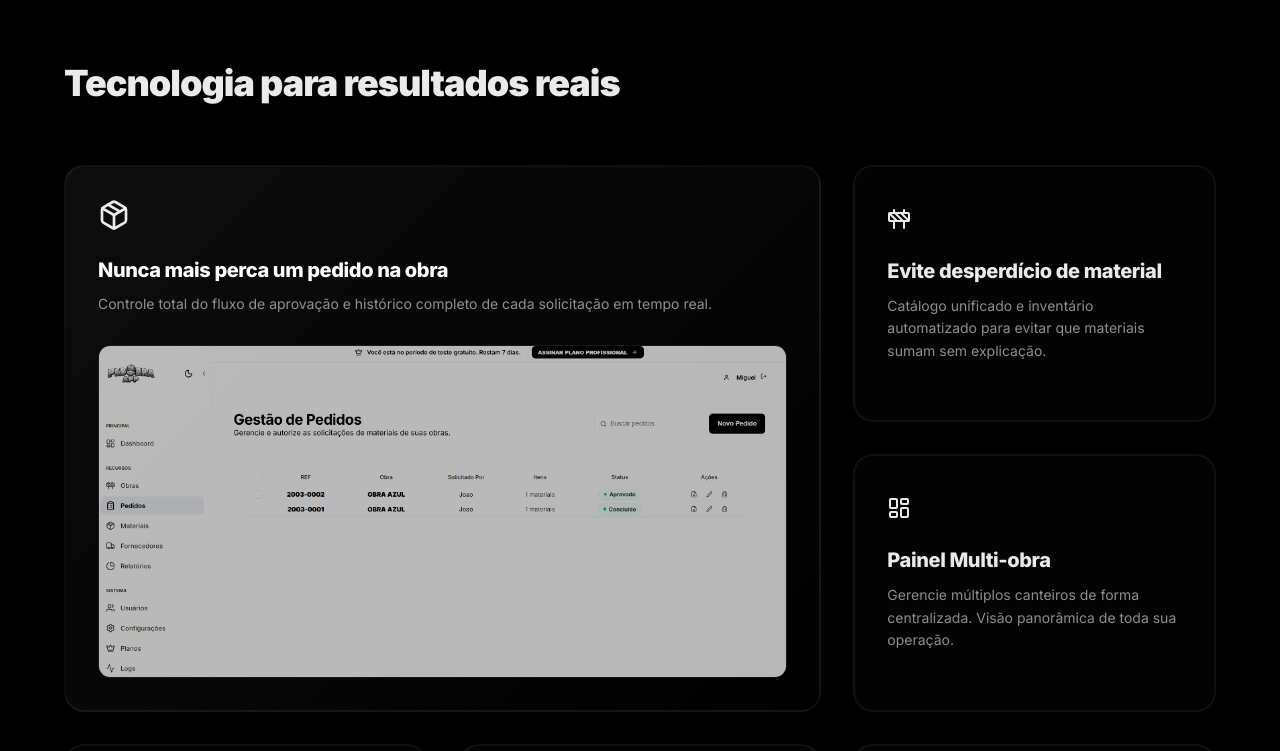
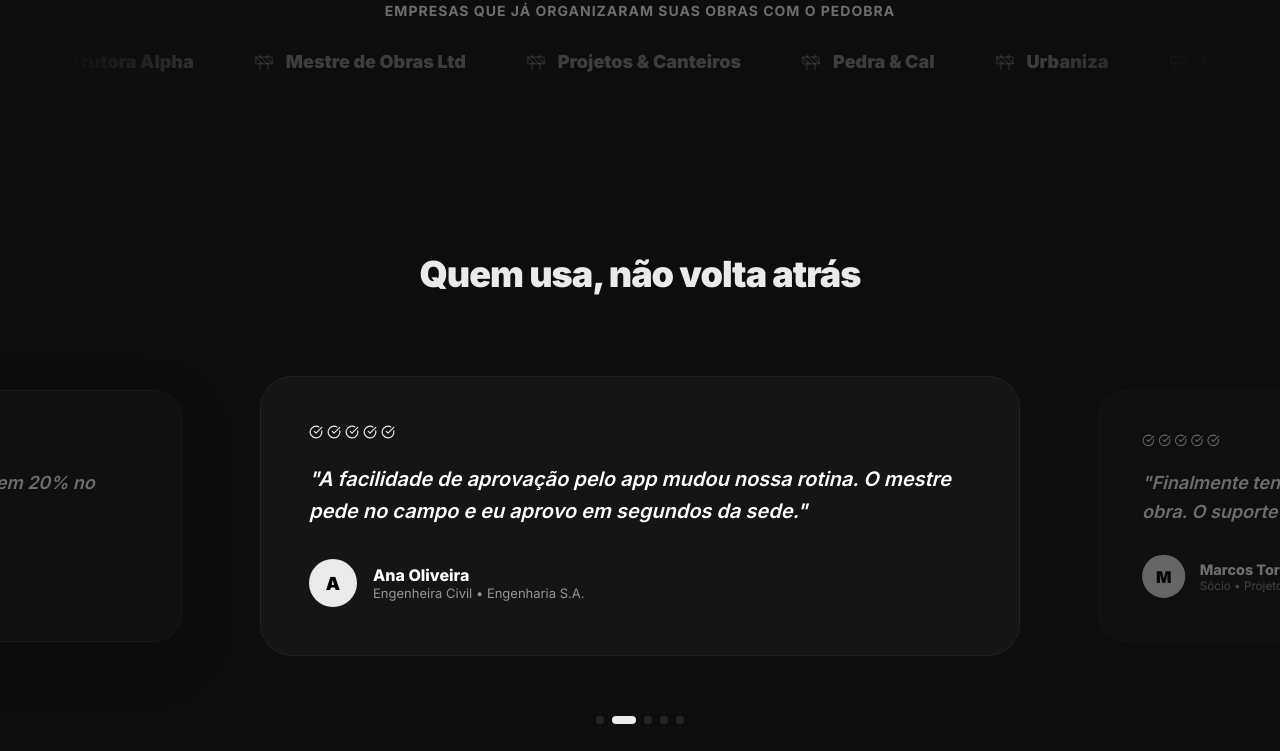
Before and after one commit to pedobra/pedobra, a React (Vite) app: page / in a window 1280 px wide. Shown: the part 2457-3208 px from the top of the page. Built offline with nearby package versions, Linux system fonts and the light colour scheme; no server answers.

Commit message:
\Landing Page: Social Proof v11.0 (Marquee & Testimonials)"

```diff
--- a/src/pages/LandingPage.tsx
+++ b/src/pages/LandingPage.tsx
@@ -140,6 +140,24 @@ const LandingPage = () => {
             desc: "Acesso controlado para mestres e gestores."
         },
     ];
+
+    const testimonials = [
+        { name: "Ricardo Silva", role: "Gestor de Obras", company: "Construtora Alpha", content: "O PedObra reduziu nosso desperdício de materiais em 20% no primeiro mês. O controle de pedidos é imbatível.", stars: 5, featured: true },
+        { name: "Ana Oliveira", role: "Engenheira Civil", company: "Engenharia S.A.", content: "A facilidade de aprovação pelo app mudou nossa rotina. O mestre pede no campo e eu aprovo em segundos da sede.", stars: 5 },
+        { name: "Marcos Torres", role: "Sócio", company: "Projetos & Canteiros", content: "Finalmente tenho visão clara de onde está indo o dinheiro de cada obra. O suporte é excelente.", stars: 5 },
+        { name: "Julia Mendes", role: "Suprimentos", company: "Pedra & Cal", content: "Gerar ordens de compra em PDF com um clique economiza horas do meu dia. Indispensável.", stars: 5 },
+        { name: "Carlos Eduardo", role: "Mestre de Obras", company: "Urbaniza", content: "O app é tão simples que até quem não tem tecnologia aprende em minutos. Recomendo.", stars: 5 }
+    ];
+
+    const partners = ["Engenharia S.A.", "Construtora Alpha", "Mestre de Obras Ltd", "Projetos & Canteiros", "Pedra & Cal", "Urbaniza", "BuildMaster", "Canteiro Digital"];
+    const [testiIndex, setTestiIndex] = useState(0);
+
+    useEffect(() => {
+        const timer = setInterval(() => {
+            setTestiIndex(prev => (prev + 1) % testimonials.length);
+        }, 5000);
+        return () => clearInterval(timer);
+    }, [testimonials.length]);
 
     const faqs = [
         { q: "O sistema funciona em celular?", a: "Sim! O PedObra é totalmente responsivo e foi desenhado para funcionar perfeitamente em smartphones, tablets e computadores." },
@@ -308,6 +326,54 @@ const LandingPage = () => {
                         </div>
                         <div className="flow-cta-wrapper text-center">
                             <button className="btn-venda highlight-glow" onClick={() => setIsSignUp(true)}>QUERO COMEÇAR AGORA</button>
+                        </div>
+                    </div>
+                </div>
+            </section>
+
+            <section className="logo-marquee-section">
+                <div className="section-container">
+                    <p className="marquee-title text-center">Empresas que já organizaram suas obras com o PedObra</p>
+                    <div className="marquee-container">
+                        <div className="marquee-content">
+                            {[...partners, ...partners].map((p, i) => (
+                                <div key={i} className="marquee-item">
+                                    <Construction size={20} className="marquee-icon" />
+                                    <span>{p}</span>
+                                </div>
+                            ))}
+                        </div>
+                    </div>
+                </div>
+            </section>
+
+            <section className="testimonials-section">
+                <div className="section-container">
+                    <h2 className="section-title text-center">Quem usa, não volta atrás</h2>
+                    <div className="testimonials-carousel">
+                        <div className="testimonials-wrapper" style={{ transform: `translateX(-${testiIndex * 100}%)` }}>
+                            {testimonials.map((t, i) => (
+                                <div key={i} className={`testimonial-card-container ${testiIndex === i ? 'active' : ''}`}>
+                                    <div className={`testimonial-card glass ${t.featured ? 'featured' : ''}`}>
+                                        <div className="stars">
+                                            {[...Array(t.stars)].map((_, si) => <CheckCircle key={si} size={14} className="star-icon" />)}
+                                        </div>
+                                        <p className="testimonial-content">"{t.content}"</p>
+                                        <div className="testimonial-footer">
+                                            <div className="user-avatar">{t.name[0]}</div>
+                                            <div className="user-info">
+                                                <span className="user-name">{t.name}</span>
+                                                <span className="user-meta">{t.role} • {t.company}</span>
+                                            </div>
+                                        </div>
+                                    </div>
+                                </div>
+                            ))}
+                        </div>
+                        <div className="carousel-nav">
+                            {testimonials.map((_, i) => (
+                                <button key={i} className={`nav-dot ${testiIndex === i ? 'active' : ''}`} onClick={() => setTestiIndex(i)} />
+                            ))}
                         </div>
                     </div>
                 </div>
@@ -912,6 +978,49 @@ const LandingPage = () => {
                 @keyframes fadeIn { from { opacity: 0; transform: translateY(10px); } to { opacity: 1; transform: translateY(0); } }
                 .glass { background: var(--glass); backdrop-filter: blur(10px); -webkit-backdrop-filter: blur(10px); }
                 .glass-heavy { background: rgba(0,0,0,0.8); backdrop-filter: blur(20px); -webkit-backdrop-filter: blur(20px); }
+
+                /* Marquee & Testimonials V11 */
+                .logo-marquee-section { padding: 60px 0; background: #0d0d0d; border-top: 1px solid rgba(255,255,255,0.05); }
+                .marquee-title { font-size: 14px; font-weight: 700; color: rgba(255,255,255,0.4); margin-bottom: 32px; text-transform: uppercase; letter-spacing: 1px; }
+                .marquee-container {
+                    position: relative;
+                    overflow: hidden;
+                    mask-image: linear-gradient(to right, transparent, black 15%, black 85%, transparent);
+                    -webkit-mask-image: linear-gradient(to right, transparent, black 15%, black 85%, transparent);
+                }
+                .marquee-content { display: flex; gap: 60px; animation: marquee-scroll 40s linear infinite; width: max-content; }
+                .marquee-container:hover .marquee-content { animation-play-state: paused; }
+                .marquee-item { display: flex; align-items: center; gap: 12px; font-size: 18px; font-weight: 850; color: rgba(255,255,255,0.2); white-space: nowrap; }
+                .marquee-icon { opacity: 0.5; }
+                @keyframes marquee-scroll { from { transform: translateX(0); } to { transform: translateX(-50%); } }
+
+                .testimonials-section { padding: 120px 0; background: #0d0d0d; overflow: hidden; }
+                .testimonials-carousel { position: relative; max-width: 800px; margin: 0 auto; min-height: 400px; }
+                .testimonials-wrapper { display: flex; transition: cubic-bezier(0.165, 0.84, 0.44, 1) 0.8s; }
+                .testimonial-card-container { min-width: 100%; padding: 20px; transition: 0.5s; opacity: 0.4; transform: scale(0.9); }
+                .testimonial-card-container.active { opacity: 1; transform: scale(1); }
+                .testimonial-card { padding: 48px; border-radius: 32px; background: #151515; border: 1px solid rgba(255,255,255,0.05); transition: 0.4s; height: 100%; display: flex; flex-direction: column; justify-content: space-between; }
+                .testimonial-card.featured { border-color: rgba(255,255,255,0.1); box-shadow: 0 20px 60px rgba(0,0,0,0.5); }
+                .testimonial-card:hover { border-color: var(--primary); box-shadow: 0 0 30px rgba(var(--primary-rgb), 0.1); transform: translateY(-5px); }
+
+                .stars { display: flex; gap: 4px; margin-bottom: 24px; }
+                .star-icon { color: var(--primary); }
+                .testimonial-content { font-size: 20px; font-weight: 600; line-height: 1.6; color: #fff; margin-bottom: 32px; font-style: italic; }
+                .testimonial-footer { display: flex; align-items: center; gap: 16px; margin-top: auto; }
+                .user-avatar { width: 48px; height: 48px; border-radius: 50%; background: var(--primary); color: #000; display: flex; align-items: center; justify-content: center; font-weight: 950; font-size: 18px; flex-shrink: 0; }
+                .user-info { display: flex; flex-direction: column; }
+                .user-name { font-weight: 800; color: #fff; }
+                .user-meta { font-size: 13px; color: var(--text-soft); }
+
+                .carousel-nav { display: flex; justify-content: center; gap: 8px; margin-top: 40px; }
+                .nav-dot { width: 8px; height: 8px; border-radius: 50%; background: rgba(255,255,255,0.1); border: none; cursor: pointer; transition: 0.3s; }
+                .nav-dot.active { background: var(--primary); width: 24px; border-radius: 4px; }
+
+                @media (max-width: 768px) {
+                    .testimonial-card { padding: 32px; }
+                    .testimonial-content { font-size: 16px; }
+                    .testimonials-carousel { min-height: 300px; }
+                }
             `}</style>
         </div>
     );
```
